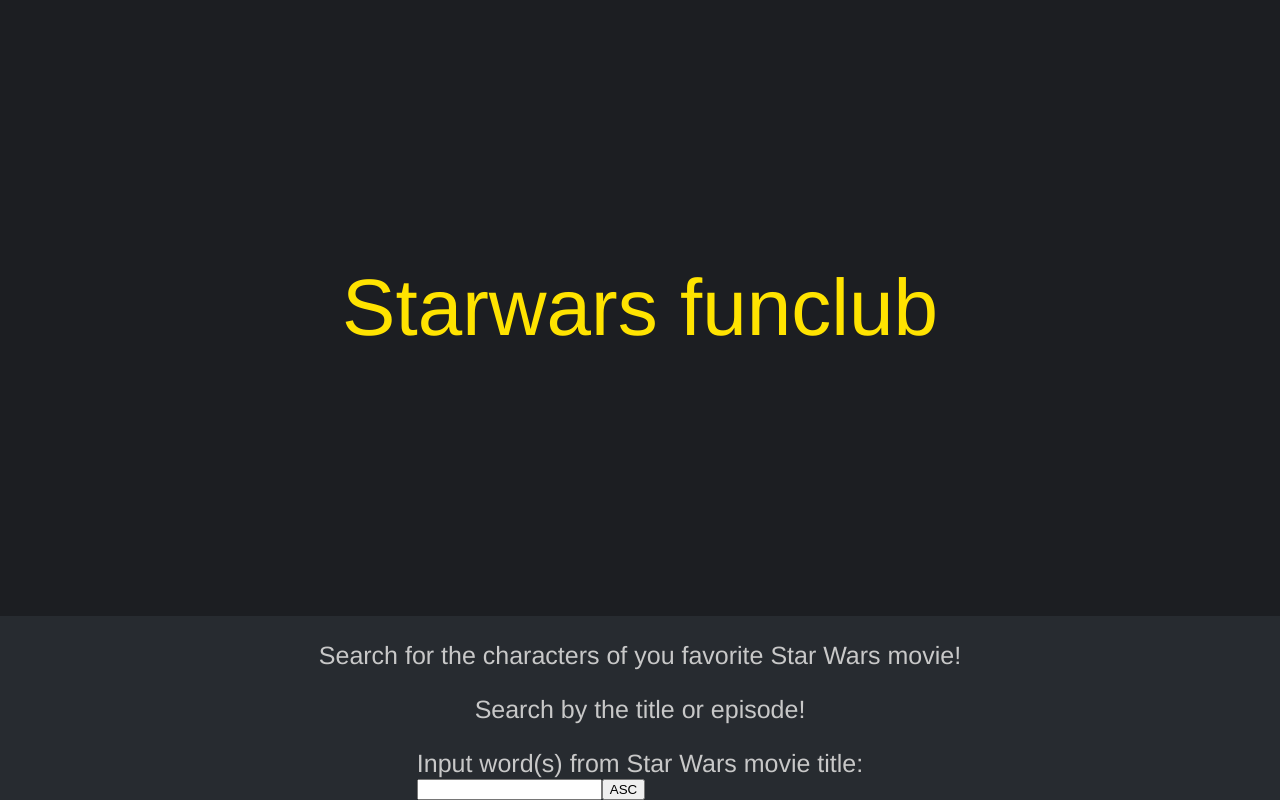
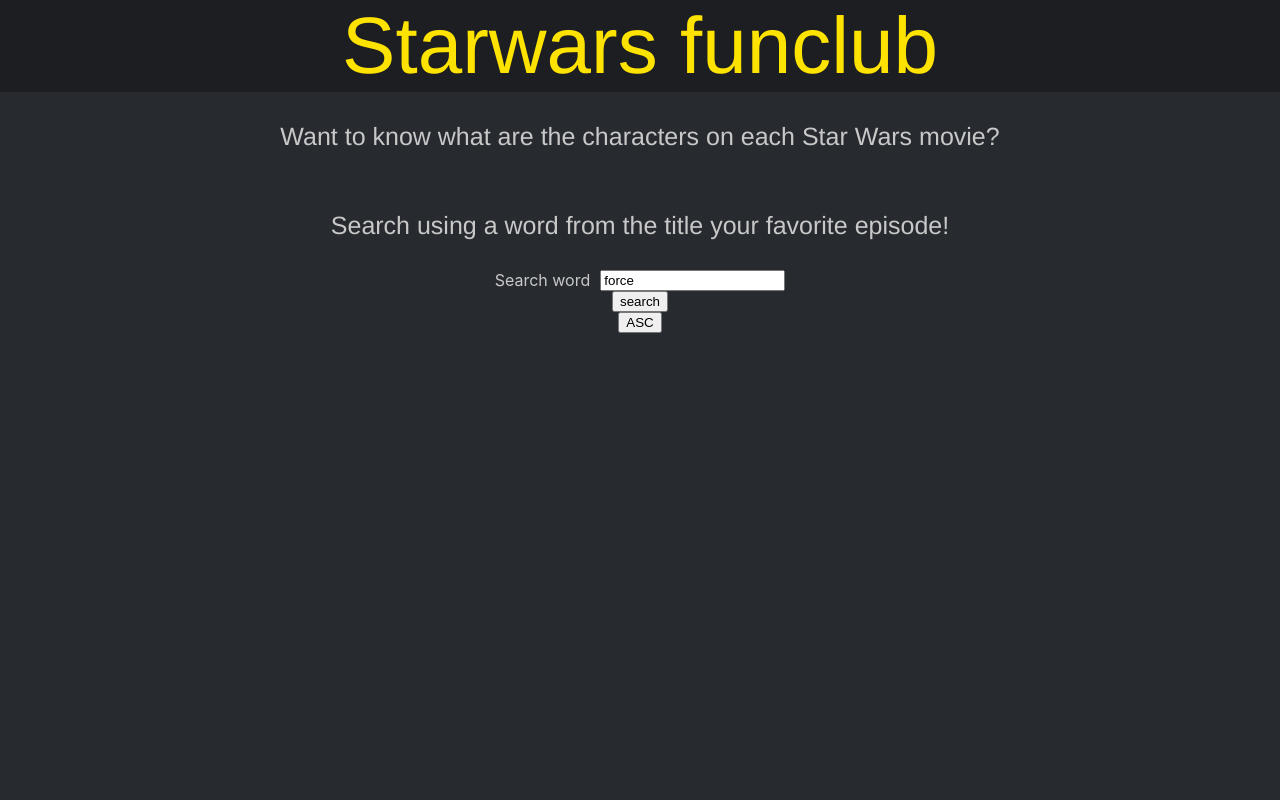
Before and after one commit to clarabrandt/starwarspage, a React (Create React App) app: page / in a window 1280 px wide. Built offline with nearby package versions, Linux system fonts and the light colour scheme.

Commit message:
properly fetching and displaying data

```diff
--- a/src/components/Content.css
+++ b/src/components/Content.css
@@ -12,7 +12,7 @@
   color: rgb(200, 200, 200);
   font-family: 'helvetica neue';
   font-size: 25px;
-  padding-top: 25px;
+  padding: 30px;
 
 }
 
@@ -22,3 +22,20 @@
   font-size: 25px;
   padding-top: 25px;
 }
+
+.content-list {
+  display: flex;
+  flex-direction: column;
+  width: 100%;
+  height: 100vh;
+  color:rgb(200, 200, 200);
+}
+.content-input{
+  display: flex;
+
+}
+
+.content-input--title {
+  color: rgb(200, 200, 200);
+  padding-right: 10px
+}
--- a/src/components/Content.js
+++ b/src/components/Content.js
@@ -1,38 +1,120 @@
-import React, { Component } from 'react'
+import React, { Component, Fragment } from 'react'
 import "./Content.css"
 
 export default class Content extends Component {
+
+  baseUrl = "htts://localhost:3001/api/search?q=";
+
   constructor(props) {
     super(props);
     this.state = {
-      isOrderAsc: true
+      value: 'force',
+      order: 'ASC',
+      people: [],
     };
 
+    this.handleChange = this.handleChange.bind(this);
+    // this.handleSubmit = this.handleSubmit.bind(this);
     this.toggleButton = this.toggleButton.bind(this);
+    this.searchData = this.searchData.bind(this);
+    this.renderList = this.renderList.bind(this);
   }
 
+
+  handleChange(event) {
+    this.setState({
+      value: event.target.value
+    });
+  }
+
+  // handleSubmit(event) {
+  //   console.log('A name was submitted: ' + this.state.value);
+  //   event.preventDefault();
+  //   this.setState({
+  //     value: event.target.value
+  //   });
+  //   console.log(this.state.value)
+  // }
+
+
   toggleButton(e) {
-    console.log(this.state.isOrderAsc)
     e.preventDefault();
-    this.setState(state => ({
-      isOrderAsc: !state.isOrderAsc
-    }));
+    if (this.state.order === 'ASC') {
+      this.setState({
+        order: 'DESC'
+      })
+    } else {
+      this.setState({
+        order: 'ASC'
+      })
+    }
   }
+
+
+
+  searchData = () => {
+    const endpoint = `http://localhost:3000/api/search?q=${this.state.value}&order=${this.state.order}`;
+    return fetch(endpoint, {
+      method: "GET",
+      headers: {
+        Accept: "application/json",
+        "Content-Type": "application/json"
+      }
+    })
+      .then(response => (response.json()))
+      .then(data => {
+        this.setState({
+          people: data.result
+        })
+      })
+  }
+
+
+
+  // renderPeople = ({ name, height }) => <div key={name}>{name}: {height}</div>
+
+
+  renderList() {
+    const { people } = this.state;
+    return (
+      <div>
+        {
+          this.state.people &&
+          people.map(person => {
+            return (
+              <div className=''>
+                {`${person.name} - ${person.height}`}
+              </div>
+            )
+          })
+        }
+      </div>
+    )
+  }
+
   render() {
     return (
       <div className='content'>
-        <div className='content-headline'>Search for the characters of you favorite Star Wars movie! </div>
-        <div className='content-headline'>Search by the title or episode! </div>
-        <form>
-          <label>
-            <div className='content-searchBox'>Input word(s) from Star Wars movie title:</div>
-            <input type="text" name="name" />
-          </label>
-          <button onClick={this.toggleButton}>
-            {this.state.isOrderAsc ? 'ASC' : 'DESC'}
-          </button>
-        </form>
+        <div className='content-headline'>Want to know what are the characters on each Star Wars movie? </div>
+        <div className='content-headline'>Search using a word from the title your favorite episode! </div>
+        {
+          <>
+            <label className='content-input'>
+              <div className='content-input--title'>Search word</div>
+              <input type="text" value={this.state.value} onChange={this.handleChange} />
+            </label>
+            <input type="submit" value="search" onClick={this.searchData} />
+            <button onClick={this.toggleButton}>
+              {this.state.order}
+            </button>
+          </>
+        }
+        <div className='content-list'>
+          {this.renderList()}
+        </div>
       </div>
     )
   }
+
+
 }
```
